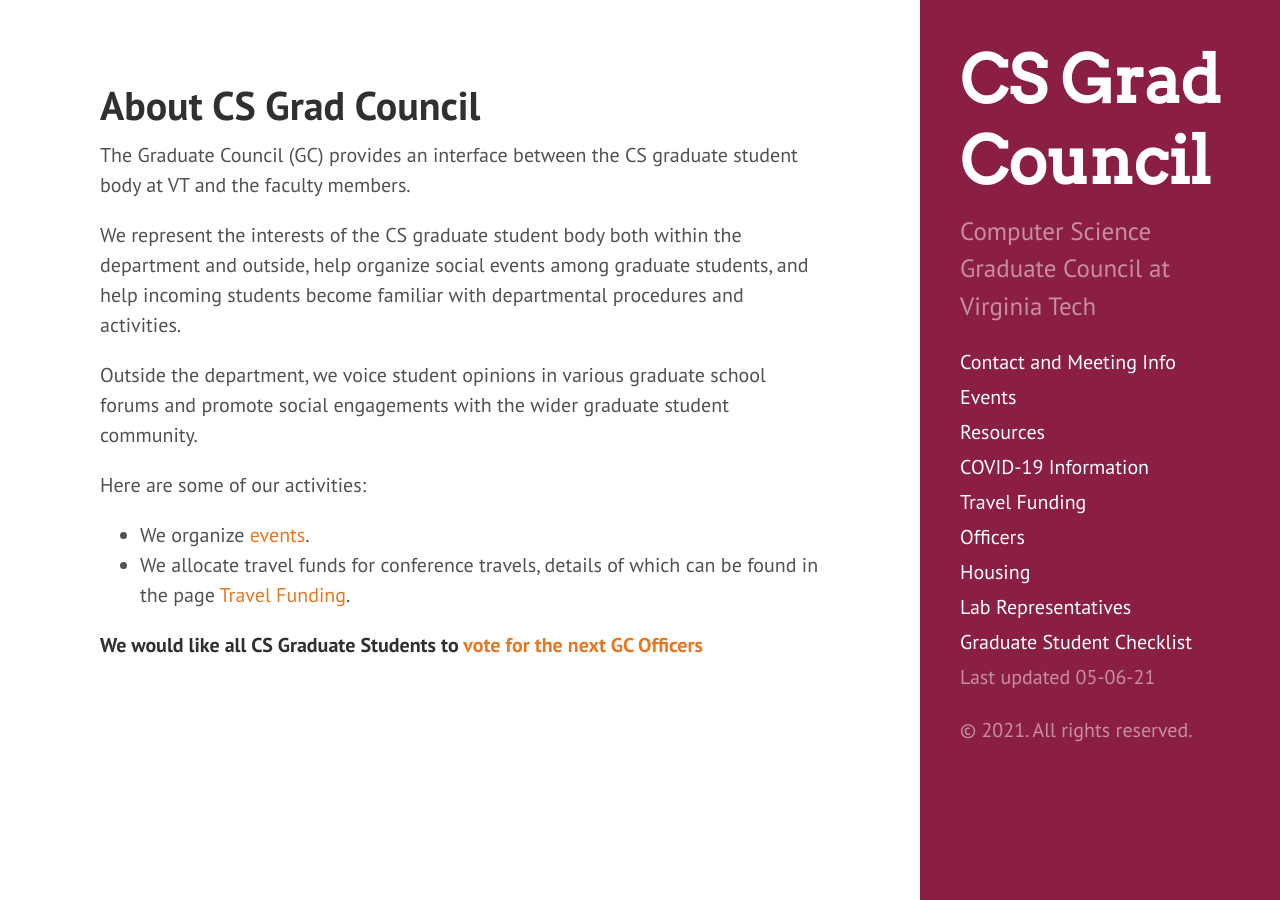
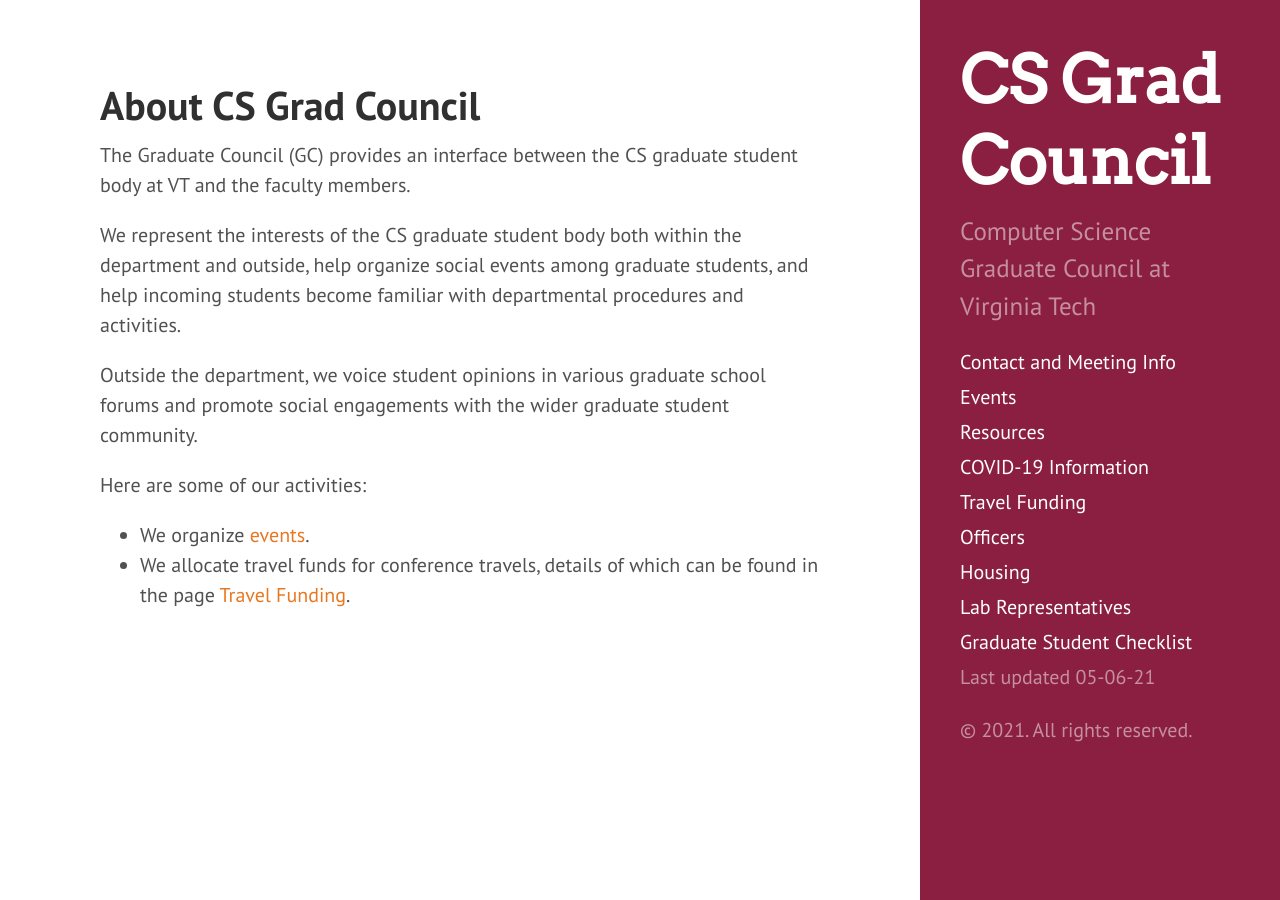
Before and after one commit to CSGraduateCouncil-VirginiaTech/csgc-website, a Jekyll site: the page built from index.md, in a window 1280 px wide. Built offline with Jekyll 4.4.1, drawn with Linux system fonts in a browser that asks for light colours.

Commit message:
Update index.md (#158)
Removing the link to the election

```diff
--- a/index.md
+++ b/index.md
@@ -14,5 +14,3 @@
 Here are some of our activities:
 - We organize [events](/events/).
 - We allocate travel funds for conference travels, details of which can be found in the page [Travel Funding](/travel_funding/).
-
-**We would like all CS Graduate Students to [vote for the next GC Officers](https://docs.google.com/forms/d/e/1FAIpQLScA8qrtJ5cqPRwbMfrr0c2mfQ49ObfBHAlyq-aX4AlxRspgbw/viewform)**
```
